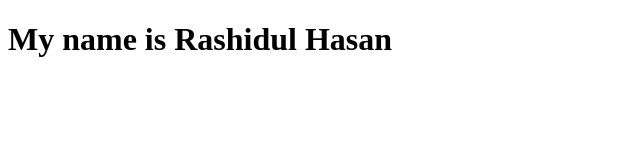
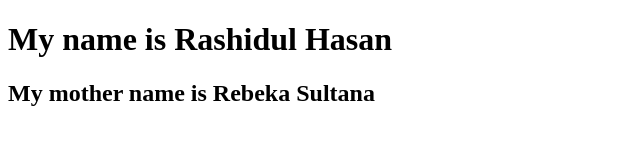
Before and after one commit to Rashidulhasanprogramming/practice-git, a plain HTML site: page index.html in a window 1280 px wide. Shown: the whole page, without its empty margins (0-640 px from the left). Drawn offline with Linux system fonts and the light colour scheme.

Commit message:
My mother name is added

```diff
--- a/index.html
+++ b/index.html
@@ -7,5 +7,6 @@
 </head>
 <body>
     <h1>My name is Rashidul Hasan</h1>
+    <h2>My mother name is Rebeka Sultana</h2>
 </body>
 </html>
```
